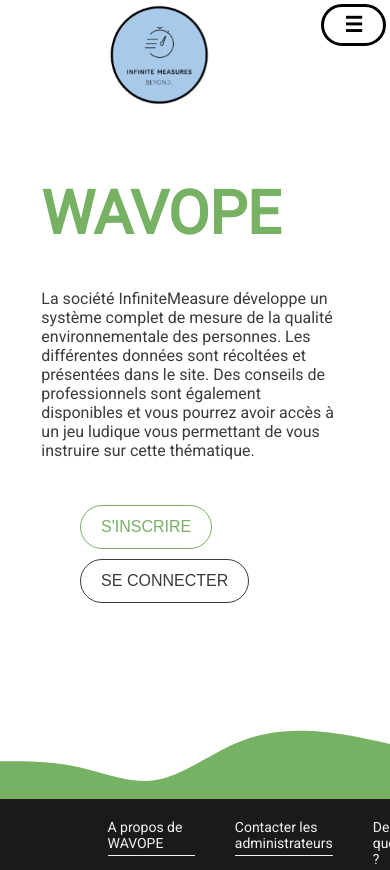
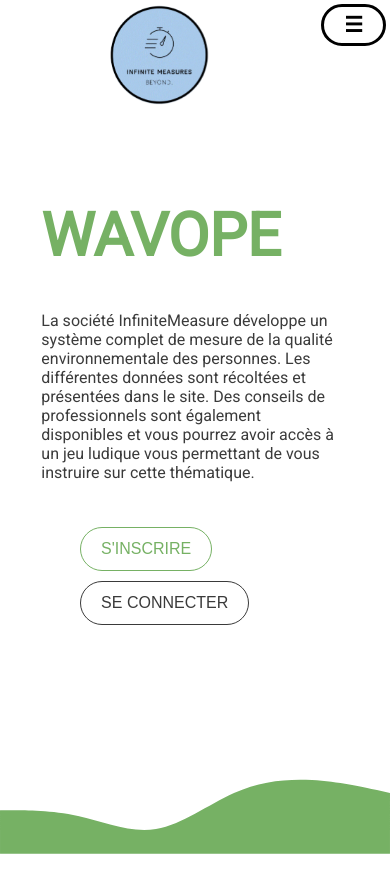
Before and after one commit to LeFlo62/Wavope, a PHP site: the page made by vues/main.php in a window 390 px wide; the page is wider, and only the part inside the window is pictured. Shown: the top 870 px of that part. Run offline with PHP 8.4, Linux system fonts and the light colour scheme; the template is opened without the code that fills it, so the values that code supplies are empty.

Commit message:
Fixed styling issues on main

```diff
--- a/css/styleMain.css
+++ b/css/styleMain.css
@@ -36,7 +36,6 @@ h1{
 }
 
 .home{
-    position: relative;
     top: -40px;
     width: 40%;
     margin-left: 9%;
@@ -153,11 +152,6 @@ h1{
 }
 
 @media screen and (max-width: 1700px) {
-    .home {
-        position: relative;
-        top: 100px;
-        width: 80%;
-    }
     .card{
         width: 480px;
     }
@@ -165,8 +159,7 @@ h1{
 
 @media screen and (max-width: 600px) {
     .home {
-        position: relative;
-        top: 100px;
+        margin-top: 200px;
         width: 80%;
     }
 }
```
